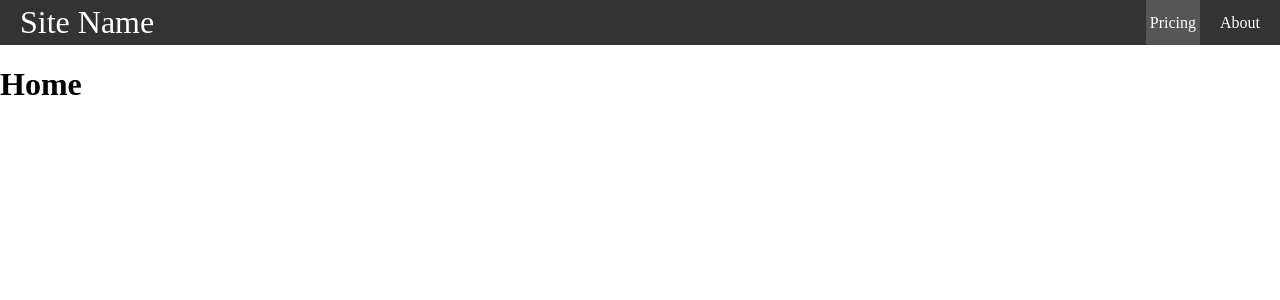
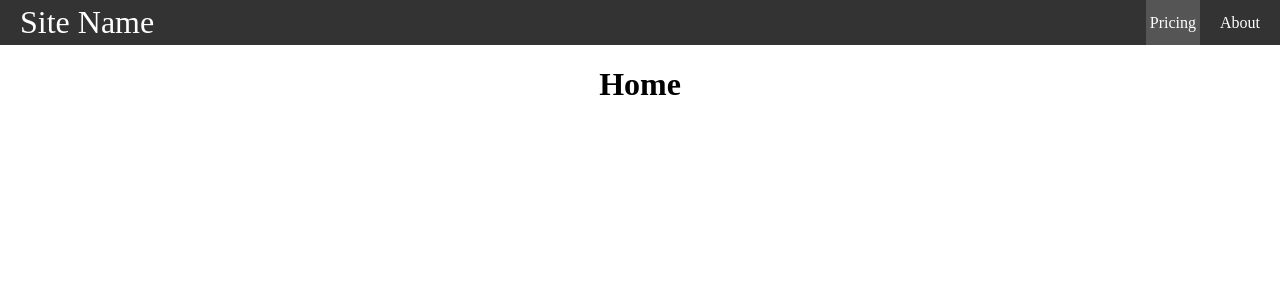
Before and after one commit to lavell119/react-navbar, a React (Create React App) app: page / in a window 1280 px wide. Shown: the top 300 px of the page. Built offline with nearby package versions, Linux system fonts and the light colour scheme.

Commit message:
center aligned title

```diff
--- a/src/App.js
+++ b/src/App.js
@@ -20,7 +20,9 @@ function App() {
   return (
     <>
   <Navbar />
+    <div className="container">
   <Component />
+    </div>
     </>
 )
 }
--- a/src/styles.css
+++ b/src/styles.css
@@ -14,6 +14,11 @@ body {
     align-items: stretch;
     gap: 2rem;
     padding: 0 1rem;
+}
+
+.container {
+   margin: 1rem;
+   text-align: center;
 }
 
 .site-title {
```
